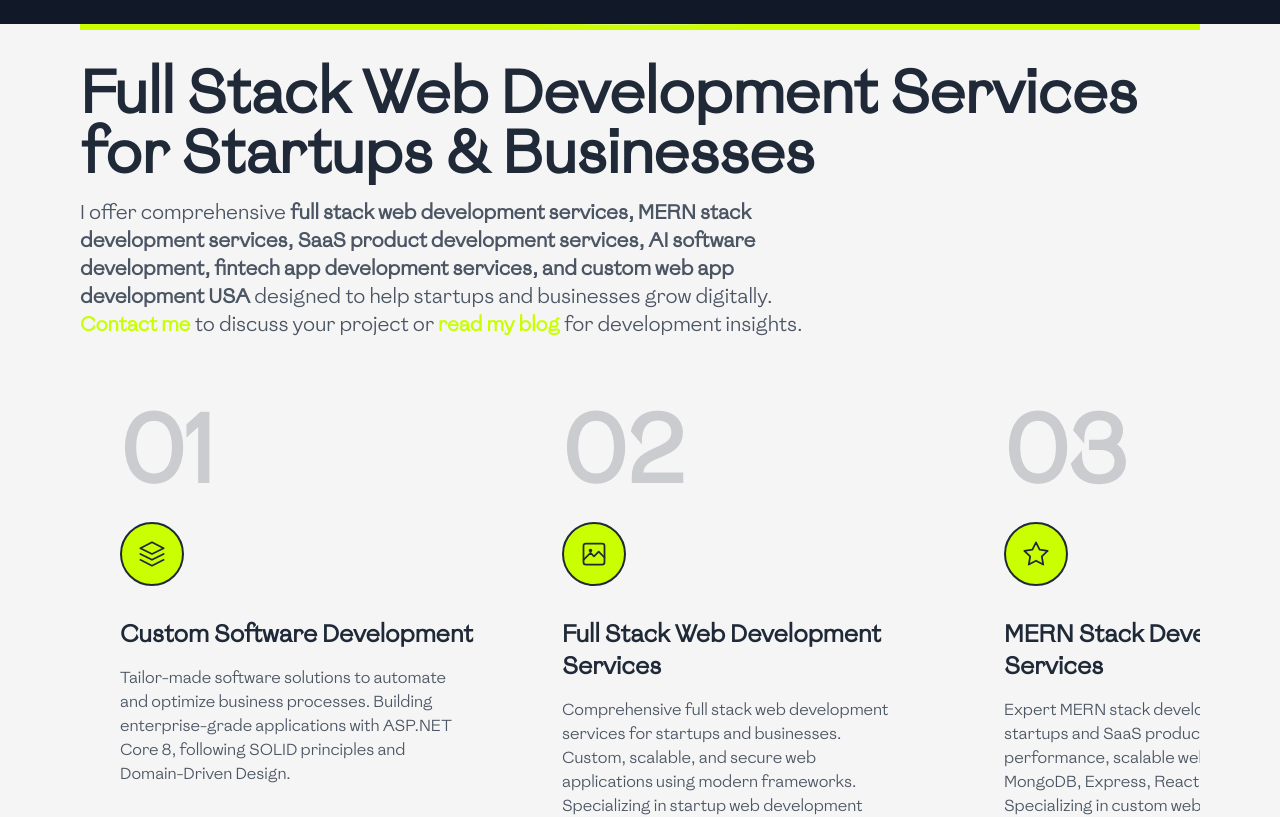
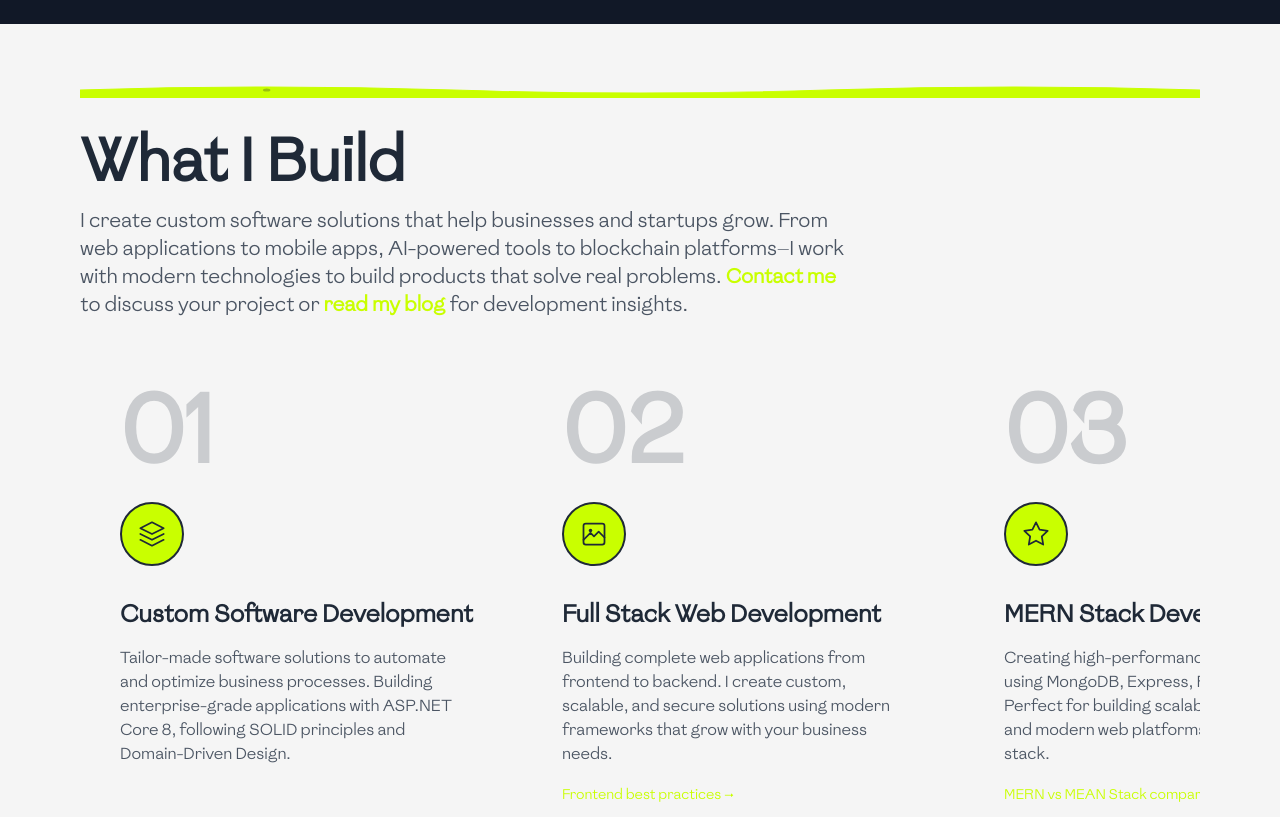
Before and after one commit to osamaqaseem39/portfolio, a Next.js app: page / in a window 1280 px wide. Shown: the part 2920-3737 px from the top of the page. Built offline with nearby package versions, Linux system fonts and the light colour scheme; no server answers.

Commit message:
Improve homepage design with hero background image and red overlay

```diff
--- a/components/Services.tsx
+++ b/components/Services.tsx
@@ -19,8 +19,8 @@ const services = [
   },
   {
     number: "02",
-    title: "Full Stack Web Development Services",
-    description: "Comprehensive full stack web development services for startups and businesses. Custom, scalable, and secure web applications using modern frameworks. Specializing in startup web development services, web app development for startups, and small business web development services.",
+    title: "Full Stack Web Development",
+    description: "Building complete web applications from frontend to backend. I create custom, scalable, and secure solutions using modern frameworks that grow with your business needs.",
     icon: (
       <svg viewBox="0 0 24 24" fill="none" className="w-7 h-7">
         <rect x="3" y="3" width="18" height="18" rx="2" stroke="currentColor" strokeWidth="1.5"/>
@@ -31,8 +31,8 @@ const services = [
   },
   {
     number: "03",
-    title: "MERN Stack Development Services",
-    description: "Expert MERN stack development services for startups and SaaS products. Building high-performance, scalable web applications with MongoDB, Express, React, and Node.js. Specializing in custom web app development USA and scalable web application architecture.",
+    title: "MERN Stack Development",
+    description: "Creating high-performance web applications using MongoDB, Express, React, and Node.js. Perfect for building scalable SaaS products and modern web platforms with a robust tech stack.",
     icon: (
       <svg viewBox="0 0 24 24" fill="none" className="w-7 h-7">
         <path d="M12 2L15.09 8.26L22 9.27L17 14.14L18.18 21.02L12 17.77L5.82 21.02L7 14.14L2 9.27L8.91 8.26L12 2Z" stroke="currentColor" strokeWidth="1.5" strokeLinecap="round" strokeLinejoin="round"/>
@@ -88,8 +88,8 @@ const services = [
   },
   {
     number: "08",
-    title: "SaaS Product Development Services",
-    description: "End-to-end SaaS product development services from MVP to full-scale platforms. Custom SaaS development with multi-tenant architecture, subscription management, and scalable backend infrastructure. Perfect for SaaS MVP development and startup software development.",
+    title: "SaaS Product Development",
+    description: "Building SaaS products from MVP to full-scale platforms. I design multi-tenant architectures, implement subscription management, and create scalable backend infrastructure that supports growth.",
     icon: (
       <svg viewBox="0 0 24 24" fill="none" className="w-7 h-7">
         <rect x="3" y="3" width="18" height="18" rx="2" stroke="currentColor" strokeWidth="1.5"/>
@@ -99,8 +99,8 @@ const services = [
   },
   {
     number: "09",
-    title: "AI Software Development & Web Applications",
-    description: "AI software development company specializing in AI-powered web applications and AI web development services. Building intelligent solutions using generative AI, machine learning integration, and automated workflows for modern businesses.",
+    title: "AI-Powered Applications",
+    description: "Building intelligent web applications that leverage generative AI and machine learning. I integrate AI capabilities into workflows to automate processes and create smarter business solutions.",
     icon: (
       <svg viewBox="0 0 24 24" fill="none" className="w-7 h-7">
         <circle cx="12" cy="12" r="10" stroke="currentColor" strokeWidth="1.5"/>
@@ -110,8 +110,8 @@ const services = [
   },
   {
     number: "10",
-    title: "Fintech App Development Services",
-    description: "Secure and compliant fintech app development services for financial institutions and fintech startups. Building payment processing systems, banking applications, and financial management platforms with advanced security features.",
+    title: "Fintech Applications",
+    description: "Building secure and compliant financial applications. I create payment processing systems, banking platforms, and financial management tools with advanced security features and regulatory compliance.",
     icon: (
       <svg viewBox="0 0 24 24" fill="none" className="w-7 h-7">
         <path d="M21 4H3a2 2 0 00-2 2v12a2 2 0 002 2h18a2 2 0 002-2V6a2 2 0 00-2-2z" stroke="currentColor" strokeWidth="1.5"/>
@@ -121,8 +121,8 @@ const services = [
   },
   {
     number: "11",
-    title: "Custom Backend Development Services",
-    description: "Robust custom backend development services with scalable architecture. Building RESTful APIs, GraphQL endpoints, microservices, and database optimization for high-performance applications. Specializing in backend architecture for scalable apps.",
+    title: "Backend Development",
+    description: "Designing robust backend systems with scalable architecture. I build RESTful APIs, GraphQL endpoints, microservices, and optimize databases to support high-performance applications.",
     icon: (
       <svg viewBox="0 0 24 24" fill="none" className="w-7 h-7">
         <rect x="3" y="3" width="7" height="7" rx="1" stroke="currentColor" strokeWidth="1.5"/>
@@ -147,7 +147,7 @@ export default function Services() {
   const marqueeX = useTransform(
     scrollYProgress,
     [0, 1],
-    ["0%", "-280%"]
+    ["0%", "-500%"]
   );
 
   return (
@@ -180,10 +180,10 @@ export default function Services() {
         {/* Section Heading */}
         <div className="mb-12 md:mb-16">
           <h2 className="text-4xl md:text-5xl lg:text-6xl font-bold text-gray-800 mb-4" style={{ fontFamily: "var(--font-absans), sans-serif" }}>
-            Full Stack Web Development Services for Startups & Businesses
+            What I Build
           </h2>
           <p className="text-lg md:text-xl text-gray-600 max-w-3xl">
-            I offer comprehensive <strong>full stack web development services, MERN stack development services, SaaS product development services, AI software development, fintech app development services, and custom web app development USA</strong> designed to help startups and businesses grow digitally. <Link href="/contact" className="text-[#C9FF00] hover:underline font-semibold">Contact me</Link> to discuss your project or <Link href="/blog" className="text-[#C9FF00] hover:underline font-semibold">read my blog</Link> for development insights.
+            I create custom software solutions that help businesses and startups grow. From web applications to mobile apps, AI-powered tools to blockchain platforms—I work with modern technologies to build products that solve real problems. <Link href="/contact" className="text-[#C9FF00] hover:underline font-semibold">Contact me</Link> to discuss your project or <Link href="/blog" className="text-[#C9FF00] hover:underline font-semibold">read my blog</Link> for development insights.
           </p>
         </div>
 
```
